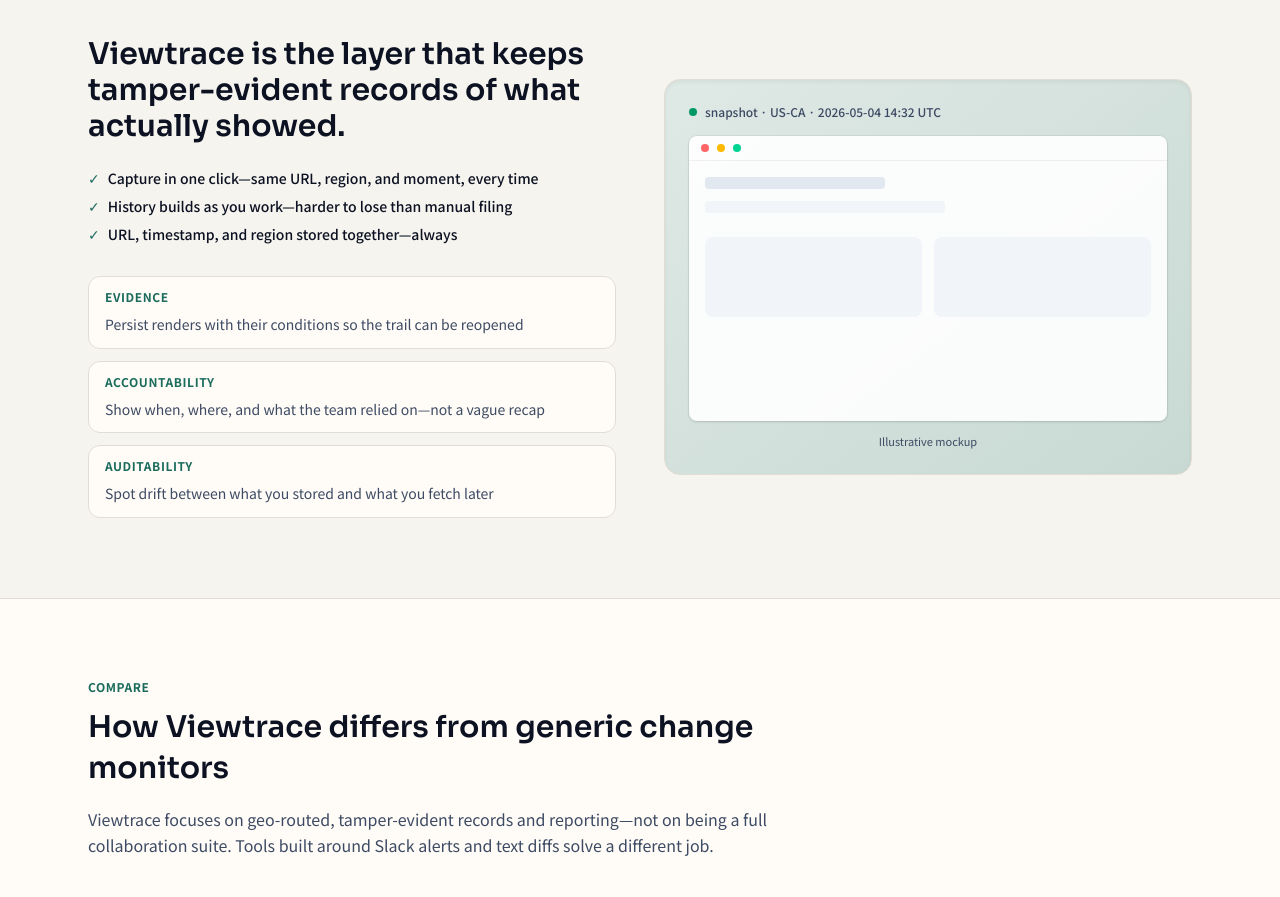
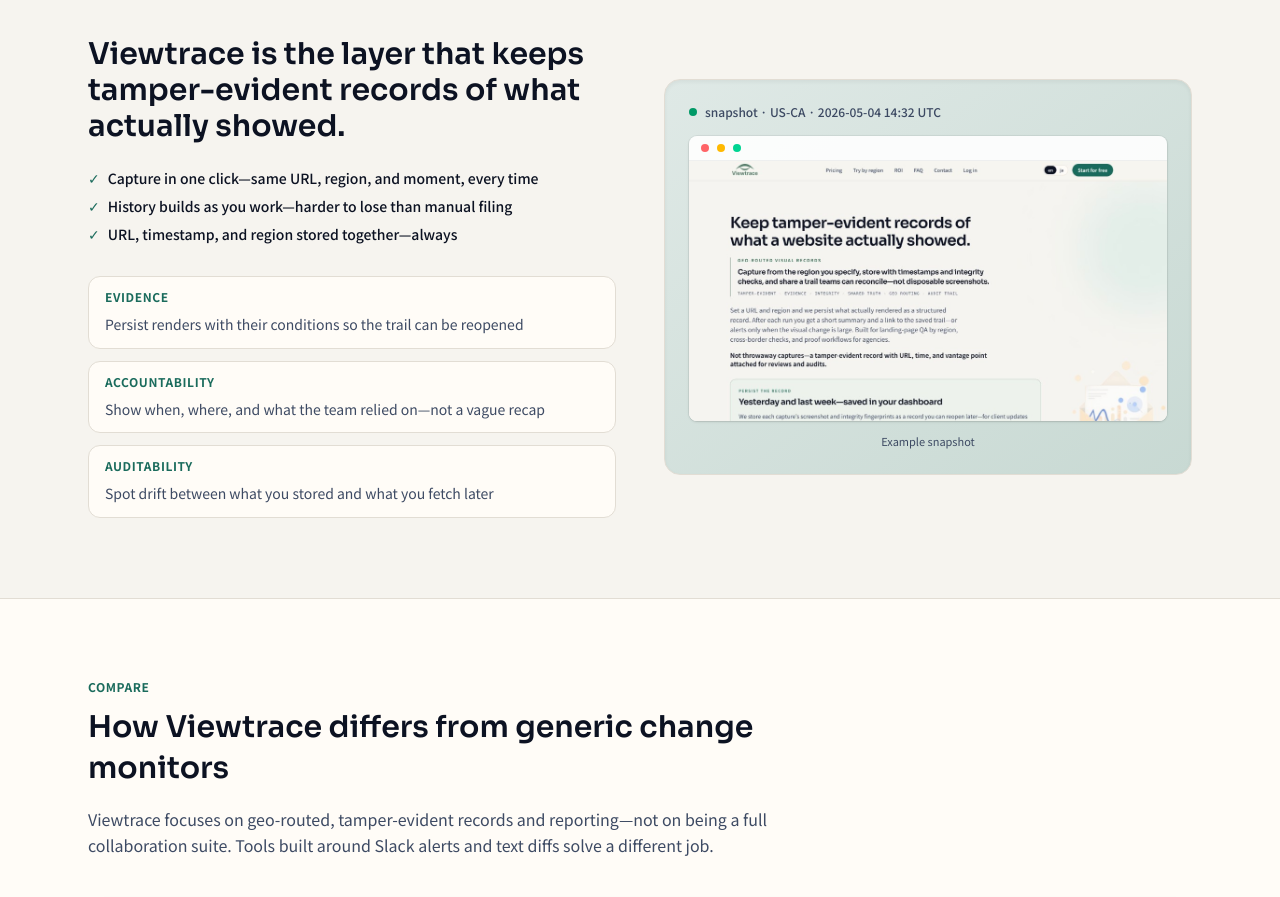
Before and after one commit to lime777lemon/Viewtrace, a Next.js app: page / in a window 1280 px wide. Shown: the part 2820-3717 px from the top of the page. Built offline with nearby package versions, Linux system fonts and the light colour scheme; no server answers.

Commit message:
Use a real screenshot for the landing snapshot example.
Replace the illustrative mockup in the pitch section with an actual
captured screenshot inside the browser frame.

Co-authored-by: Cursor <cursoragent@cursor.com>

```diff
--- a/src/components/ViewtraceLanding.tsx
+++ b/src/components/ViewtraceLanding.tsx
@@ -472,23 +472,24 @@ export function ViewtraceLanding({ initialLocale, overagePerObservationUsd }: Pr
                     <span className="h-2 w-2 rounded-full bg-emerald-600" />
                     snapshot · US-CA · 2026-05-04 14:32 UTC
                   </div>
-                  <div className="mt-4 flex-1 rounded-lg bg-white/90 shadow-sm ring-1 ring-black/5">
+                  <div className="mt-4 flex flex-1 flex-col overflow-hidden rounded-lg bg-white/90 shadow-sm ring-1 ring-black/5">
                     <div className="flex gap-2 border-b border-black/5 px-3 py-2">
                       <span className="h-2 w-2 rounded-full bg-red-400" />
                       <span className="h-2 w-2 rounded-full bg-amber-400" />
                       <span className="h-2 w-2 rounded-full bg-emerald-400" />
                     </div>
-                    <div className="space-y-3 p-4">
-                      <div className="h-3 w-3/5 max-w-45 rounded bg-slate-200" />
-                      <div className="h-3 w-4/5 max-w-60 rounded bg-slate-100" />
-                      <div className="mt-6 grid grid-cols-2 gap-3">
-                        <div className="h-20 rounded-lg bg-slate-100" />
-                        <div className="h-20 rounded-lg bg-slate-100" />
-                      </div>
+                    <div className="relative flex-1">
+                      <Image
+                        src="/marketing/snapshot-example.png"
+                        alt={locale === "ja" ? "スナップショットの例" : "Example snapshot"}
+                        fill
+                        sizes="(min-width: 1024px) 480px, 100vw"
+                        className="object-cover object-top"
+                      />
                     </div>
                   </div>
                   <p className="mt-3 text-center text-[11px] text-ink-muted">
-                    {locale === "ja" ? "イメージ図（デモ）" : "Illustrative mockup"}
+                    {locale === "ja" ? "スナップショット例" : "Example snapshot"}
                   </p>
                 </div>
               </div>
```
Also changed, not shown: public/marketing/snapshot-example.png (added).
